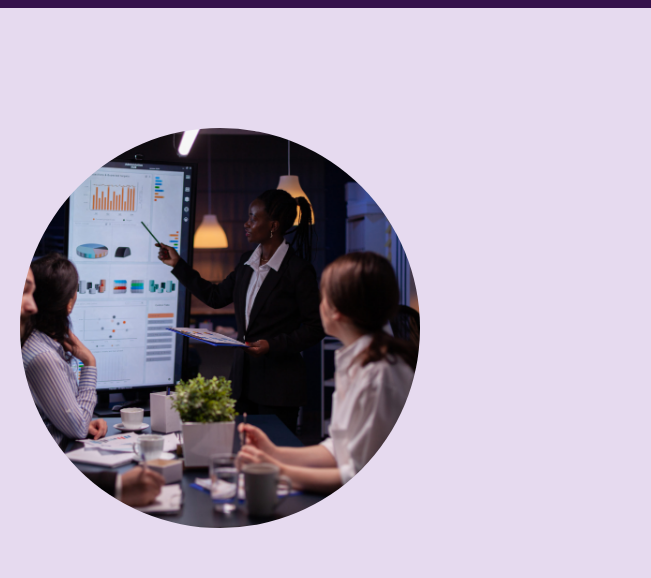
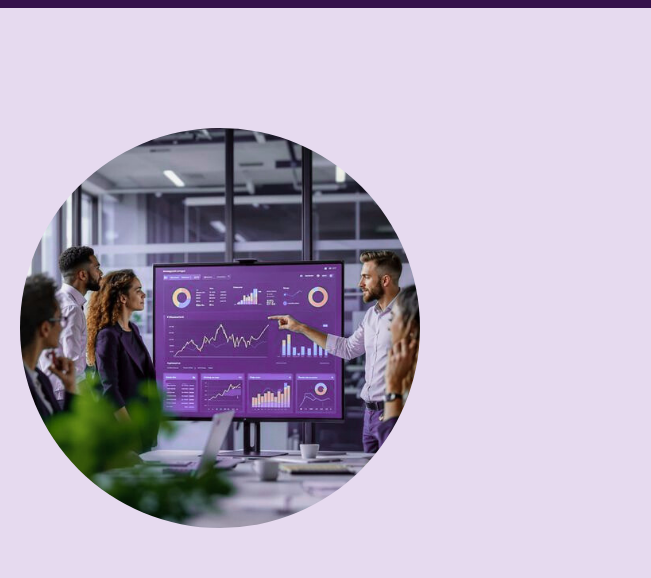
Before and after one commit to gipicolott/fintech-guardia, a plain HTML site: page index.html in a window 1280 px wide. Shown: the part 920-1498 px from the top of the page, 0-651 px from the left. Drawn offline with nearby package versions, Linux system fonts and the light colour scheme; a web font is replaced by a local one.

Commit message:
Arrumei a foto do About

```diff
--- a/index.html
+++ b/index.html
@@ -90,7 +90,7 @@
     <section class="about-section">
         <div class="section-content">
             <div class="about-image-wrapper">
-                <img src="/assets/images/Saude-financeira-para-TI-Potencialize-com-a-PME.jpg" alt="About" class="about-image">
+                <img src="/assets/images/sobrenos.jpg" alt="About" class="about-image">
             </div>
             <div class="about-details">
                 <h2 class="section-title">Quem é a Guardiã?</h2>
```
Also changed, not shown: assets/images/Baixar projeto de circuito eletrônico em um fundo roxo escuro gratuitamente (2).jpg (deleted), assets/images/Saude-financeira-para-TI-Potencialize-com-a-PME.jpg (deleted), assets/images/fundofooter.jpg (deleted), assets/images/persona mulher 1.jpg (deleted), assets/images/persona_AI-removebg-preview.png (deleted), assets/images/persona_homem_1-removebg-preview.png (deleted), assets/images/persona_homem_2-removebg-preview.png (deleted), assets/images/persona_mulher_1-removebg-preview.png (deleted), assets/images/persona_mulher_2-removebg-preview.png (deleted), assets/images/persona_mulher_3-removebg-preview.png (deleted), assets/images/smiley-personas-mujeres-hombres-sonriendo_23-2148473323.avif (deleted), assets/images/sobre nos 1.jpg (added), assets/images/sobrenos.jpg (added), assets/images/sobrenos2.editado.jpg (deleted).
